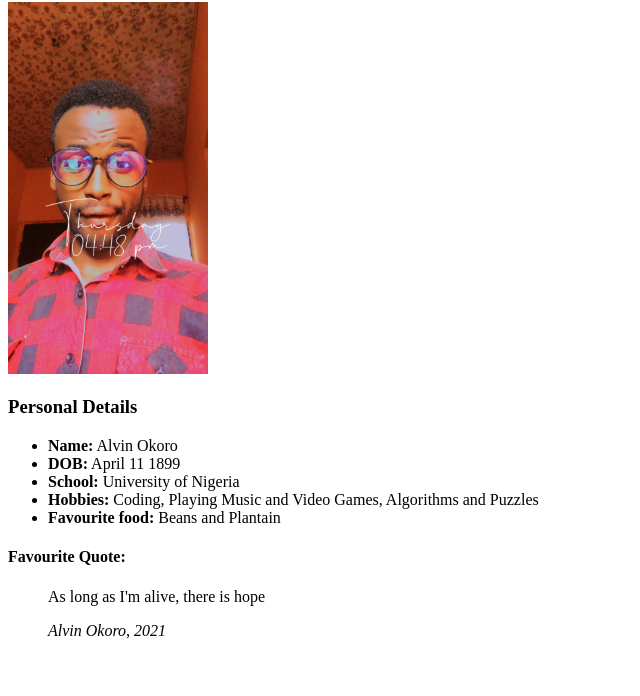
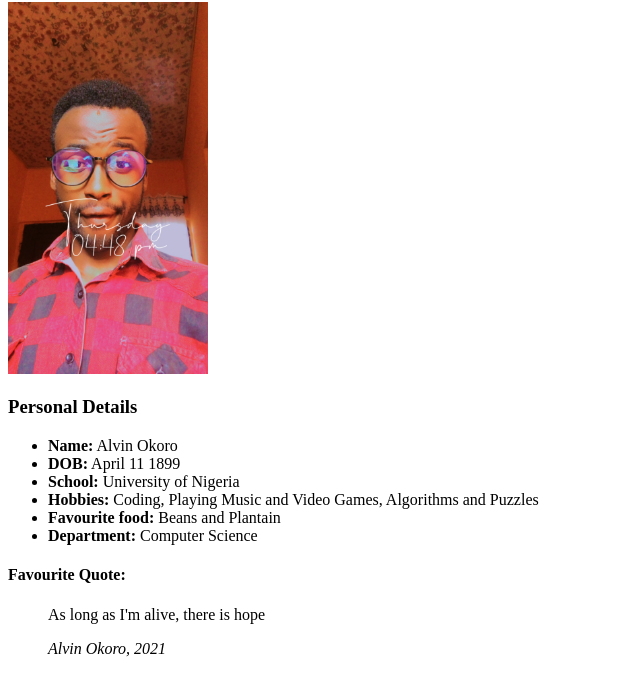
Before and after one commit to Veri5ied-play/alvinsportfolio, a plain HTML site: page index.html in a window 1280 px wide. Shown: the part 78-774 px from the top of the page, without its empty margins (0-640 px from the left). Drawn offline with Linux system fonts and the light colour scheme.

Commit message:
added department

```diff
--- a/index.html
+++ b/index.html
@@ -20,6 +20,7 @@
         Algorithms and Puzzles
       </li>
       <li><strong>Favourite food:</strong> Beans and Plantain</li>
+      <li><strong>Department:</strong> Computer Science</li>
     </ul>
     <h4>Favourite Quote:</h4>
     <blockquote>
```
